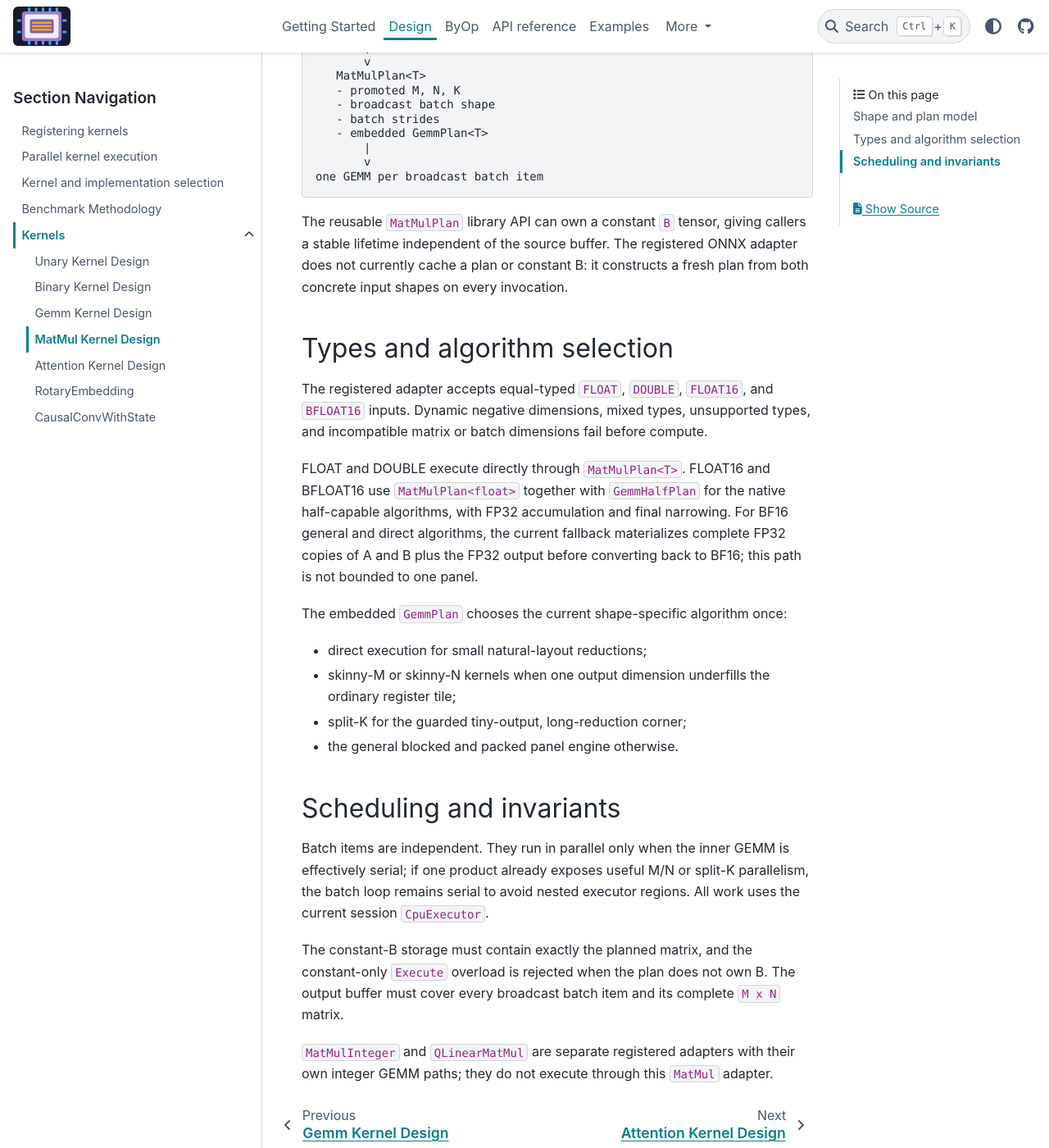
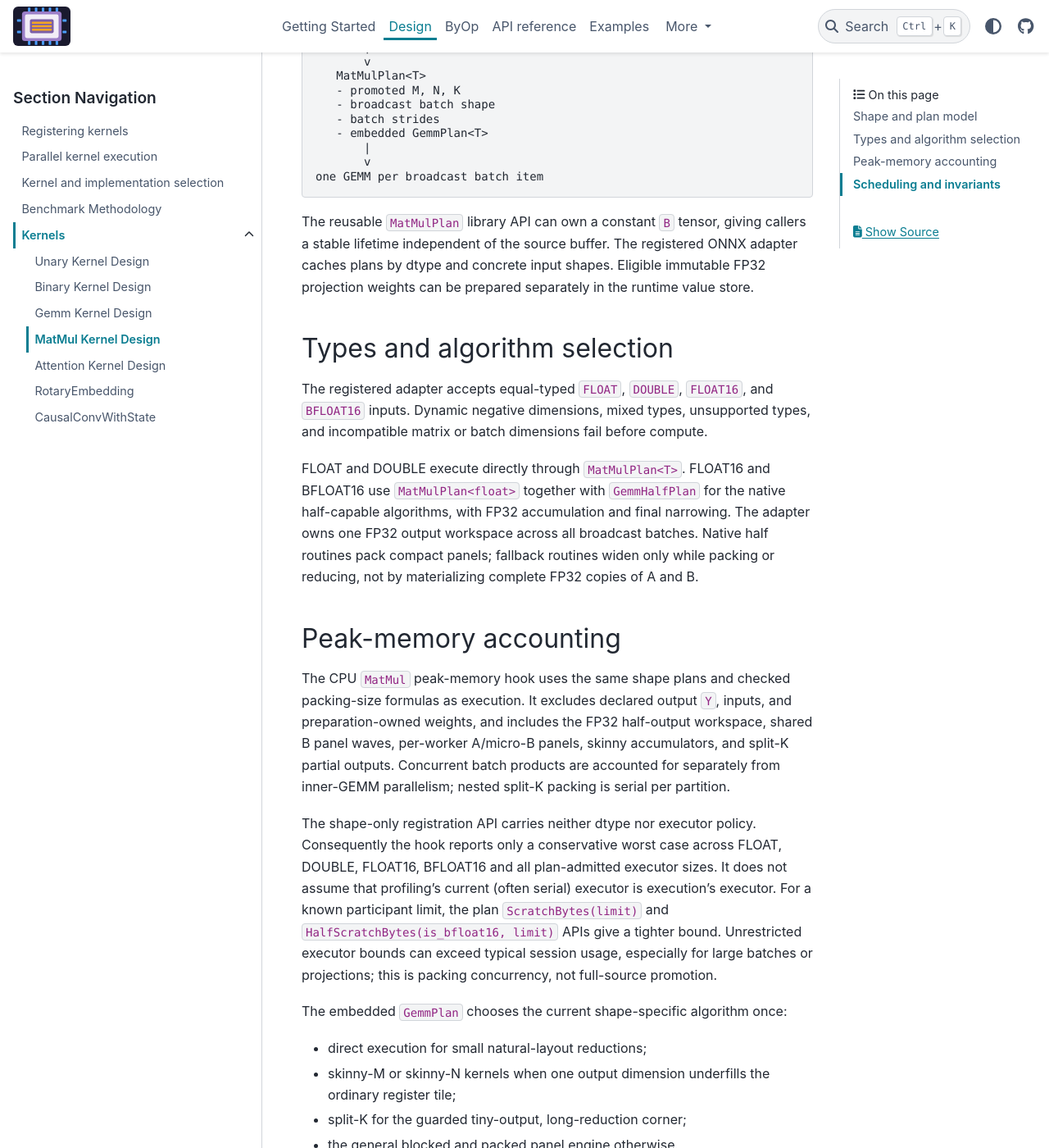
Before and after one commit to xadupre/onnx-light-cpu, a Sphinx documentation site: the page built from docs/design/kernels/matmul_kernel_design.rst, in a window 1280 px wide and 1400 px high, scrolled down 576 px. Shown: the whole window at 82% size. Built offline with Sphinx 7.4.7 and the PyData theme 0.15.4, drawn with Linux system fonts in a browser that asks for light colours; pages that are not in the unit, such as notebooks, are missing from menus.

Commit message:
Correct native MatMul peak-memory estimates (#1110)
* Initial plan

* Fix MatMulNBits peak-memory bounds and unknown scratch reporting

Co-authored-by: xadupre <22452781+xadupre@users.noreply.github.com>

* Account for native MatMul scratch and revert unrelated MatMulNBits changes

Co-authored-by: xadupre <22452781+xadupre@users.noreply.github.com>

* Fix MatMul scratch memory estimates

Co-authored-by: xadupre <22452781+xadupre@users.noreply.github.com>

* Tie MatMul memory estimator to successful global kernel registration

Keep general operator support and session registration from overriding the global MatMul estimator. Route all global installation APIs through the same success-gated registration helper and cover replacement and registration ordering.

Co-authored-by: Copilot <223556219+Copilot@users.noreply.github.com>

* Guard fused scratch bounds for sub-MR blocking

Require MC >= MR before using the small-M fused-only estimate. Cover live FP32 and FP64 packing allocations with sub-MR custom blocking and both B layouts.

Co-authored-by: Copilot <223556219+Copilot@users.noreply.github.com>

---------

Co-authored-by: copilot-swe-agent[bot] <198982749+Copilot@users.noreply.github.com>
Co-authored-by: xadupre <22452781+xadupre@users.noreply.github.com>
Co-authored-by: Xavier Dupré <xadupre@microsoft.com>
Co-authored-by: Copilot <223556219+Copilot@users.noreply.github.com>

```diff
--- a/docs/design/kernels/matmul_kernel_design.rst
+++ b/docs/design/kernels/matmul_kernel_design.rst
@@ -32,8 +32,8 @@ Shape and plan model
 
 The reusable ``MatMulPlan`` library API can own a constant ``B`` tensor, giving
 callers a stable lifetime independent of the source buffer. The registered
-ONNX adapter does not currently cache a plan or constant B: it constructs a
-fresh plan from both concrete input shapes on every invocation.
+ONNX adapter caches plans by dtype and concrete input shapes. Eligible immutable
+FP32 projection weights can be prepared separately in the runtime value store.
 
 Types and algorithm selection
 -----------------------------
@@ -45,9 +45,28 @@ types, and incompatible matrix or batch dimensions fail before compute.
 FLOAT and DOUBLE execute directly through ``MatMulPlan<T>``. FLOAT16 and
 BFLOAT16 use ``MatMulPlan<float>`` together with ``GemmHalfPlan`` for the
 native half-capable algorithms, with FP32 accumulation and final narrowing.
-For BF16 general and direct algorithms, the current fallback materializes
-complete FP32 copies of A and B plus the FP32 output before converting back to
-BF16; this path is not bounded to one panel.
+The adapter owns one FP32 output workspace across all broadcast batches.
+Native half routines pack compact panels; fallback routines widen only while
+packing or reducing, not by materializing complete FP32 copies of A and B.
+
+Peak-memory accounting
+---------------------
+
+The CPU ``MatMul`` peak-memory hook uses the same shape plans and checked
+packing-size formulas as execution. It excludes declared output ``Y``, inputs,
+and preparation-owned weights, and includes the FP32 half-output workspace,
+shared B panel waves, per-worker A/micro-B panels, skinny accumulators, and
+split-K partial outputs. Concurrent batch products are accounted for separately
+from inner-GEMM parallelism; nested split-K packing is serial per partition.
+
+The shape-only registration API carries neither dtype nor executor policy.
+Consequently the hook reports only a conservative worst case across FLOAT,
+DOUBLE, FLOAT16, BFLOAT16 and all plan-admitted executor sizes. It does not
+assume that profiling's current (often serial) executor is execution's executor.
+For a known participant limit, the plan ``ScratchBytes(limit)`` and
+``HalfScratchBytes(is_bfloat16, limit)`` APIs give a tighter bound. Unrestricted
+executor bounds can exceed typical session usage, especially for large batches
+or projections; this is packing concurrency, not full-source promotion.
 
 The embedded ``GemmPlan`` chooses the current shape-specific algorithm once:
 
```
Also changed, not shown: 13 other files.
